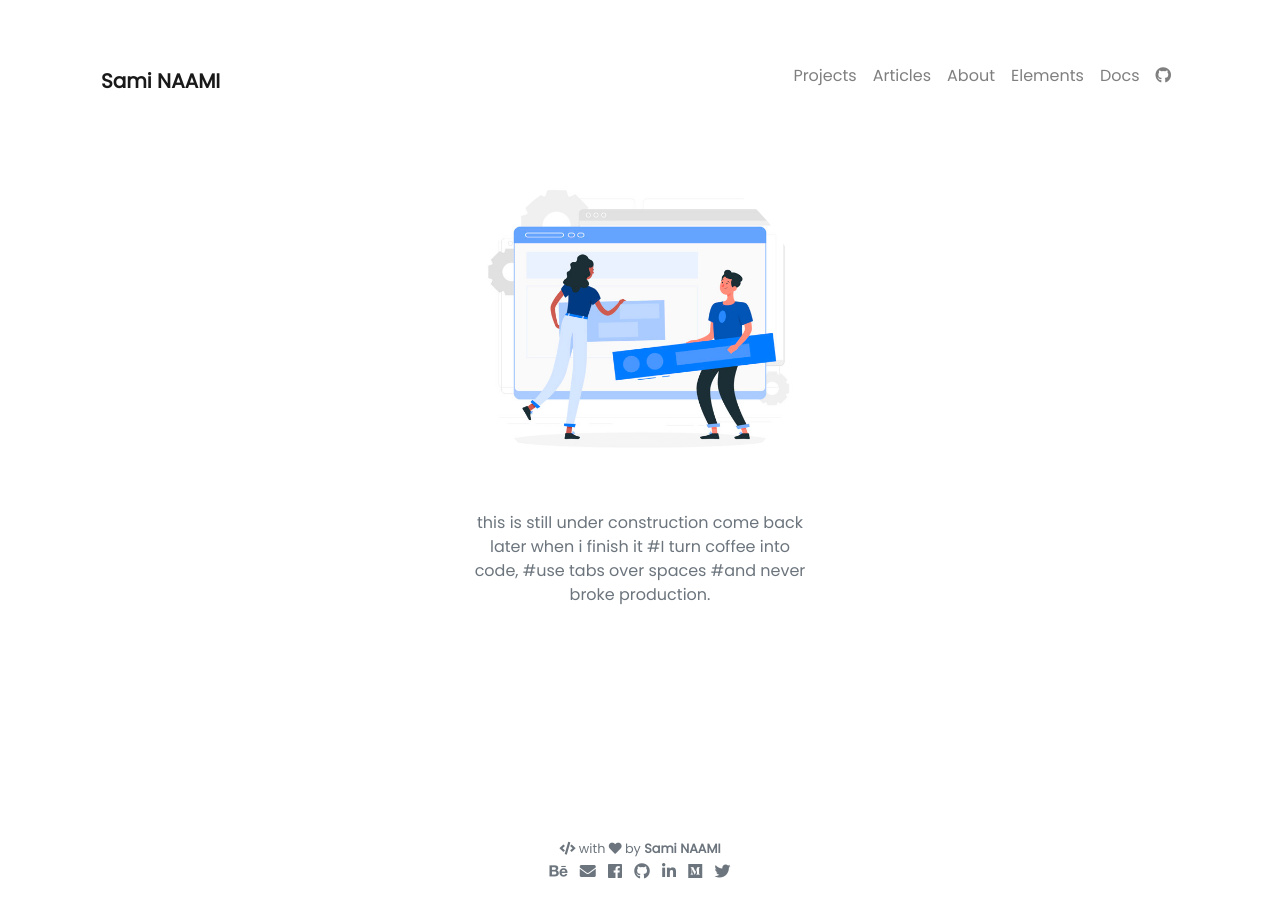
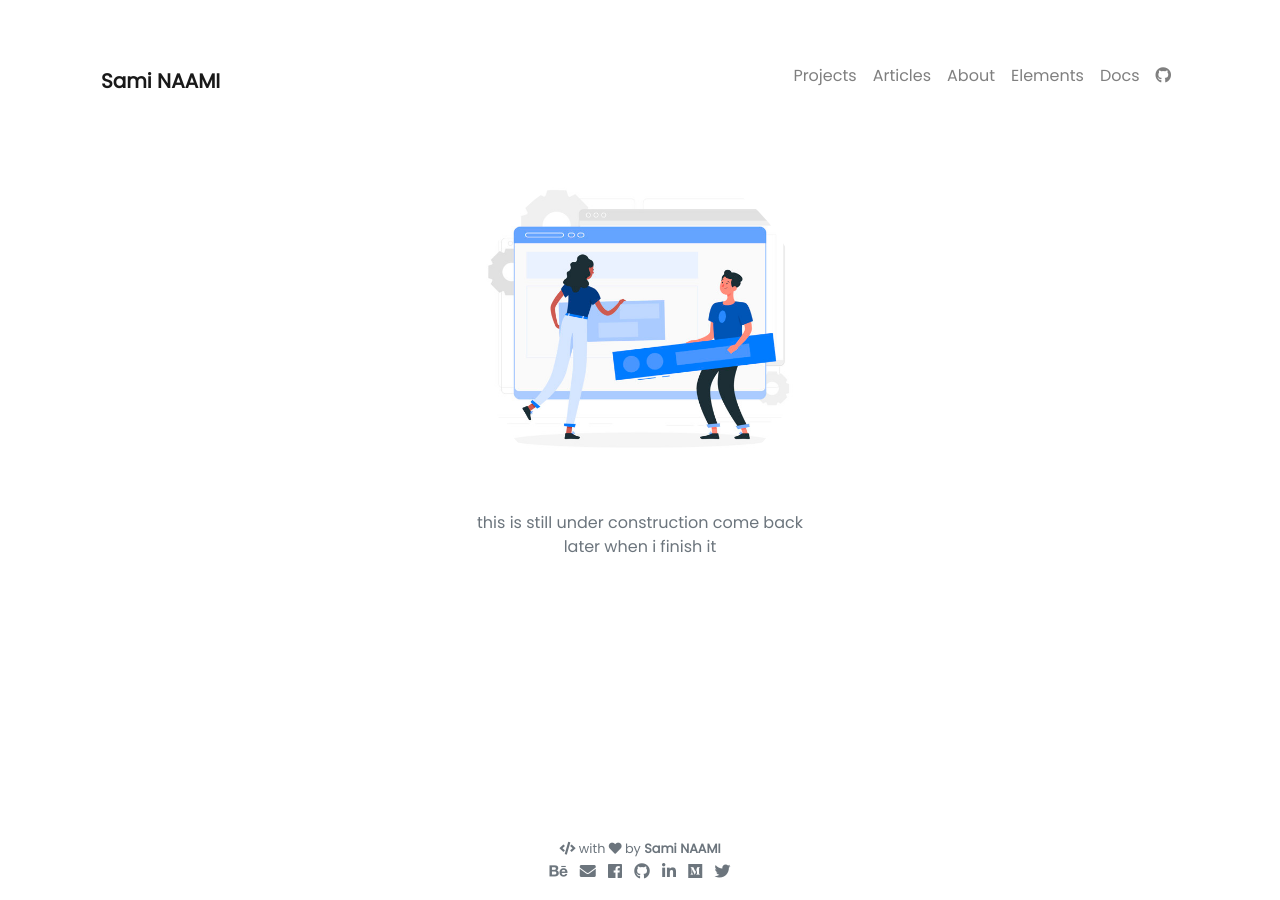
Before and after one commit to snaami/snaami.github.io, a Jekyll site: the page built from index.html, in a window 1280 px wide. Built offline with Jekyll 4.4.1, drawn with Linux system fonts in a browser that asks for light colours; nearby versions of some CDN libraries.

Commit message:
update welcome message

```diff
--- a/_config.yml
+++ b/_config.yml
@@ -1,12 +1,9 @@
 ### Site Settings ###
 title               : Sami NAAMI
-description         : >-                                # >- means to ignore newlines until "url:"
+description         : >-                                # >- means to ignore newlines until "url:" #I turn coffee into code,#use tabs over spaces #and never broke production.
 
                       this is still under construction
                       come back later when i finish it
-                        #I turn coffee into code,
-                        #use tabs over spaces
-                        #and never broke production.
 
 url                 : ""                               # base hostname & protocol for your site (e.g. http://example.com)
 baseurl             : ""                               # subpath of your site (e.g. /blog) [IMPORTANT: use "" if your are hosting at https://username.github.io directly]
@@ -16,7 +13,7 @@ repository          : snaami/snaami.github.io          # repository metadata on
 ### Author Info ###
 author:
   name              : Sami NAAMI
-  image             : http://snaami.com/construct.jpg
+  image             : https://snaami.com/construct.jpg
   behance           : your_username
 # dribbble          : your_username
   email             : username@domain.com
```
